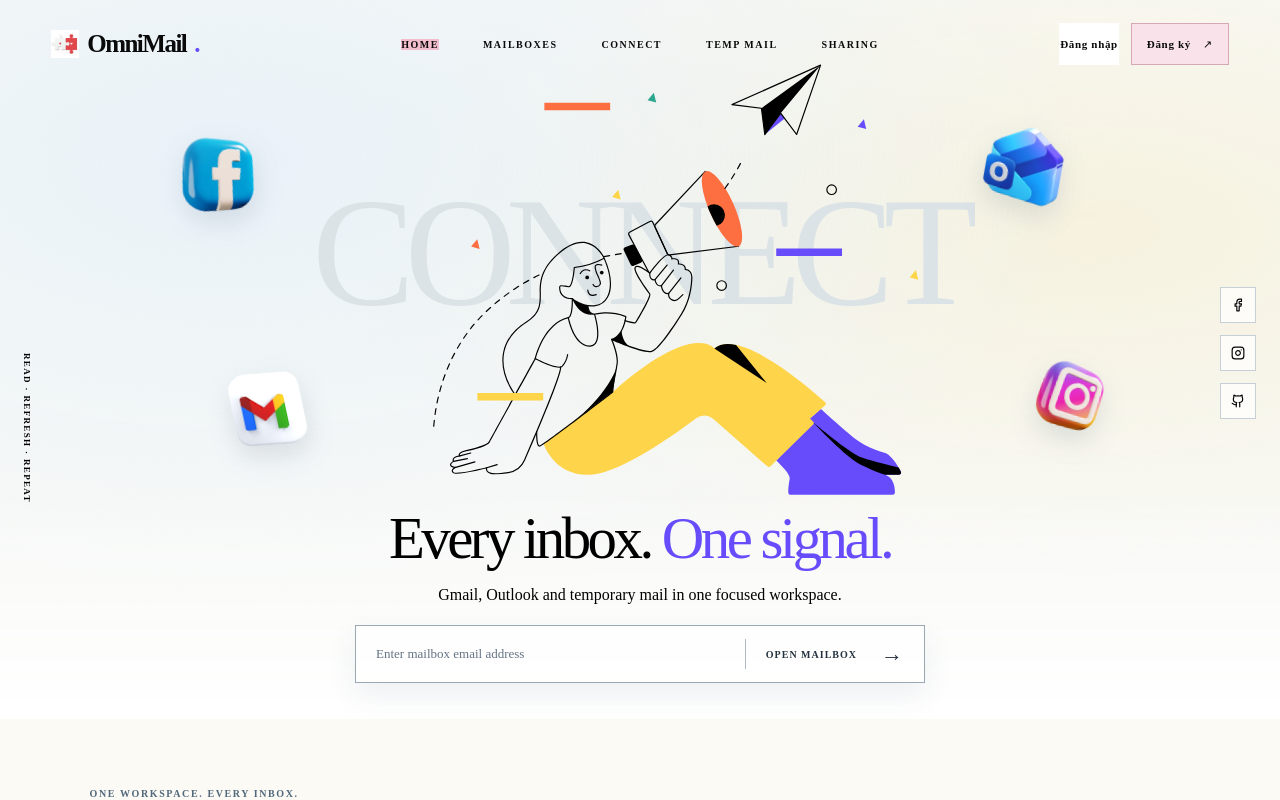
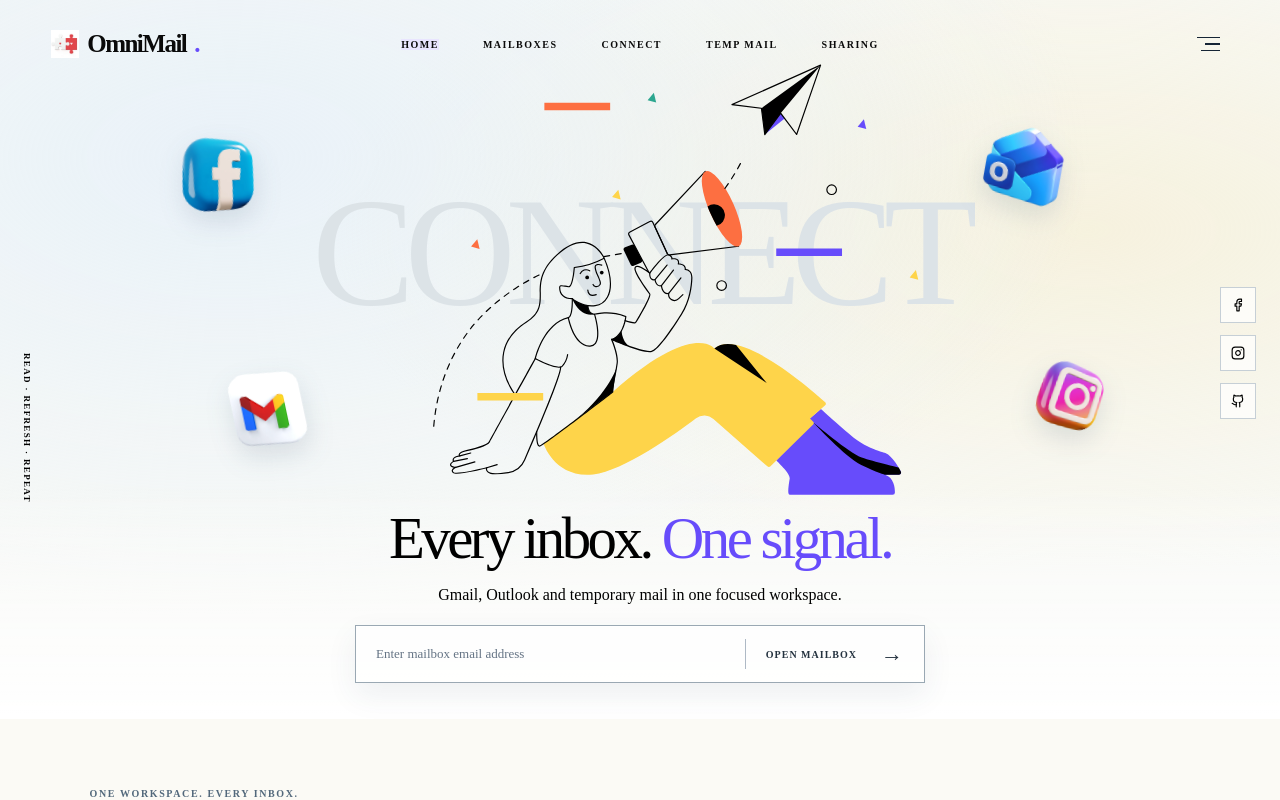
Before and after one commit to NguyenHuuHung-Dev/ommimail, a React (Vite) app in the folder apps/web/: page / in a window 1280 px wide. Shown: the top 800 px of the page. Built offline with nearby package versions, Linux system fonts and the light colour scheme; no server answers.

Commit message:
feat(web): move account actions into a compact user menu

```diff
--- a/apps/web/src/MailApp.tsx
+++ b/apps/web/src/MailApp.tsx
@@ -220,6 +220,7 @@ export function MailApp() {
     qc.clear();
     navigate("/", { replace: true });
   };
+  const profileName = me?.displayName?.trim() || auth.currentUser?.displayName?.trim() || me?.email?.split("@")[0] || auth.currentUser?.email?.split("@")[0] || "Tài khoản";
   if (page === "home")
     return (
       <>
@@ -228,7 +229,7 @@ export function MailApp() {
           mode="member"
           ready={!mePending}
           onOpenProfile={() => setProfileOpen(true)}
-          profileInitials={initials(me?.displayName ?? me?.email ?? auth.currentUser?.email ?? undefined)}
+          profileName={profileName}
           onSearchMail={(value) => {
             setUI({
               selectedMessage: null,
@@ -250,7 +251,7 @@ export function MailApp() {
           ready={!mePending}
           role={me?.role ?? "basic"}
           unreadCount={allMessages.filter((m) => !m.isRead).length}
-          profileInitials={initials(me?.displayName ?? me?.email ?? auth.currentUser?.email ?? undefined)}
+          profileName={profileName}
           onOpenProfile={() => setProfileOpen(true)}
           onLogout={logout}
       />
--- a/apps/web/src/PrivatePages.tsx
+++ b/apps/web/src/PrivatePages.tsx
@@ -37,6 +37,7 @@ export function HomeRoute() {
       ) : (
         <HomeLanding
           mode={user ? "unverified" : "guest"}
+          profileName={user?.displayName?.trim() || user?.email?.split("@")[0] || "Tài khoản"}
           ready={!loading}
           onLogout={() => void signOut(auth)}
         />
--- a/apps/web/src/SiteHeader.tsx
+++ b/apps/web/src/SiteHeader.tsx
@@ -1,12 +1,16 @@
 import {
   AtSign,
+  ArrowUpRight,
   Inbox,
   LayoutDashboard,
+  LogIn,
   LogOut,
   Plus,
   ShieldCheck,
   UserRoundCheck,
+  UserRound,
 } from "lucide-react";
+import { useEffect, useId, useRef, useState } from "react";
 import { Link, useLocation } from "react-router-dom";
 import "./site-header.css";
 
@@ -16,7 +20,7 @@ export type SiteHeaderProps = {
   mode?: "guest" | "member" | "unverified";
   ready?: boolean;
   role?: NavigationRole;
-  profileInitials?: string;
+  profileName?: string;
   unreadCount?: number;
   onOpenProfile?: () => void;
   onLogout?: () => void;
@@ -27,12 +31,35 @@ export function SiteHeader({
   mode = "guest",
   ready = true,
   role,
-  profileInitials = "OM",
+  profileName = "Tài khoản",
   unreadCount = 0,
   onOpenProfile,
   onLogout,
 }: SiteHeaderProps) {
   const { pathname } = useLocation();
+  const [accountOpen, setAccountOpen] = useState(false);
+  const accountRef = useRef<HTMLDivElement>(null);
+  const triggerRef = useRef<HTMLButtonElement>(null);
+  const accountMenuId = useId();
+  useEffect(() => setAccountOpen(false), [pathname, mode, ready]);
+  useEffect(() => {
+    if (!accountOpen) return;
+    const outside = (event: PointerEvent) => {
+      if (!accountRef.current?.contains(event.target as Node))
+        setAccountOpen(false);
+    };
+    const escape = (event: KeyboardEvent) => {
+      if (event.key !== "Escape") return;
+      setAccountOpen(false);
+      triggerRef.current?.focus();
+    };
+    document.addEventListener("pointerdown", outside);
+    document.addEventListener("keydown", escape);
+    return () => {
+      document.removeEventListener("pointerdown", outside);
+      document.removeEventListener("keydown", escape);
+    };
+  }, [accountOpen]);
   const items = [
     { to: "/", label: "Home", icon: LayoutDashboard },
     { to: "/app/mailboxes", label: "Mailboxes", icon: Inbox },
@@ -92,43 +119,114 @@ export function SiteHeader({
           <span className="site-session-loading" role="status">
             Đang kết nối…
           </span>
-        ) : mode === "guest" ? (
+        ) : (
+          <div
+            className="site-account-controls"
+            ref={accountRef}
+            onBlur={(event) => {
+              if (!event.currentTarget.contains(event.relatedTarget))
+                setAccountOpen(false);
+            }}
+          >
+            {mode !== "guest" && (
+              <div className="site-account-identity">
+                <strong title={profileName}>{profileName}</strong>
+                <small>
+                  {mode === "unverified"
+                    ? "Chưa xác minh"
+                    : role === "admin"
+                      ? "Quản trị viên"
+                      : role === "premium"
+                        ? "Premium"
+                        : "Basic"}
+                </small>
+              </div>
+            )}
+            <button
+              className="site-account-trigger"
+              ref={triggerRef}
+              type="button"
+              aria-label="Menu tài khoản"
+              aria-expanded={accountOpen}
+              aria-controls={accountMenuId}
+              onClick={() => setAccountOpen((open) => !open)}
+            >
+              <span className="site-menu-lines" aria-hidden="true">
+                <i />
+                <i />
+                <i />
+              </span>
+            </button>
+            {accountOpen && (
+              <nav
+                className="site-account-menu"
+                id={accountMenuId}
+                aria-label="Tài khoản"
+              >
+                {mode === "guest" ? (
                   <>
-            <Link className="site-login" to="/login">
+                    <Link
+                      className="site-login"
+                      to="/login"
+                      onClick={() => setAccountOpen(false)}
+                    >
+                      <LogIn size={16} aria-hidden="true" />
                       Đăng nhập
                     </Link>
-            <Link className="site-register" to="/register">
-              Đăng ký <span aria-hidden="true">↗</span>
+                    <Link
+                      className="site-register"
+                      to="/register"
+                      onClick={() => setAccountOpen(false)}
+                    >
+                      Đăng ký
+                      <ArrowUpRight size={16} aria-hidden="true" />
                     </Link>
                   </>
                 ) : (
                   <>
-            {mode === "unverified" ? (
-              <Link className="site-register" to="/verify-email">
+                    {mode === "unverified" && (
+                      <Link
+                        className="site-register"
+                        to="/verify-email"
+                        onClick={() => setAccountOpen(false)}
+                      >
+                        <ShieldCheck size={16} aria-hidden="true" />
                         Xác minh email
                       </Link>
-            ) : null}
-            <button
-              className="site-signout"
-              type="button"
-              onClick={onLogout}
-              aria-label="Đăng xuất"
-              title="Đăng xuất"
-            >
-              <LogOut size={17} />
-            </button>
+                    )}
                     {mode === "member" && (
                       <button
                         className="site-profile"
                         type="button"
-                onClick={onOpenProfile}
+                        onClick={() => {
+                          setAccountOpen(false);
+                          onOpenProfile?.();
+                        }}
                         title="Quản lý hồ sơ"
                         aria-label="Quản lý hồ sơ"
                       >
-                {profileInitials}
+                        <UserRound size={16} aria-hidden="true" />
+                        <span>Hồ sơ</span>
                       </button>
                     )}
+                    <button
+                      className="site-signout"
+                      type="button"
+                      onClick={() => {
+                        setAccountOpen(false);
+                        onLogout?.();
+                      }}
+                      aria-label="Đăng xuất"
+                      title="Đăng xuất"
+                    >
+                      <LogOut size={16} aria-hidden="true" />
+                      <span>Đăng xuất</span>
+                    </button>
                   </>
+                )}
+              </nav>
+            )}
+          </div>
         )}
       </div>
     </header>
--- a/apps/web/src/site-header.css
+++ b/apps/web/src/site-header.css
@@ -12,7 +12,7 @@
   isolation: isolate;
 }
 #root .site-header--workspace {
-  border-bottom: 1px solid #eadde1;
+  border-bottom: 1px solid var(--color-line);
 }
 /* Page-wide font rules must not change navigation between routes. */
 #root header.site-header,
@@ -46,7 +46,7 @@
   mix-blend-mode: multiply;
 }
 .site-header .site-brand-dot {
-  color: #e8a8ba;
+  color: var(--color-accent-light);
 }
 .site-header .site-navigation {
   display: flex;
@@ -76,10 +76,10 @@
   display: none;
 }
 .site-header .site-nav-link:hover {
-  color: #c66f8a;
+  color: var(--color-accent);
 }
 .site-header .site-nav-link.is-active > span {
-  background: #f2bdcc;
+  background: var(--color-accent-soft);
 }
 .site-header .site-unread {
   position: absolute;
@@ -99,7 +99,7 @@
   align-items: center;
   justify-content: flex-end;
   justify-self: end;
-  gap: 12px;
+  gap: 8px;
   min-width: 0;
 }
 .site-header .site-login,
@@ -107,78 +107,168 @@
   display: inline-flex;
   align-items: center;
   justify-content: center;
-  gap: 12px;
+  gap: 8px;
   min-height: 42px;
-  padding: 0 15px;
-  border: 1px solid #0a0a0a;
-  border-radius: 0;
-  color: #0a0a0a;
-  background: #fff;
-  font-size: 11px;
+  padding: 0 16px;
+  border: 1px solid transparent;
+  border-radius: 8px;
+  color: var(--color-ink);
+  background: transparent;
+  font-size: 12px;
   font-weight: 700;
-  letter-spacing: 0.06em;
+  letter-spacing: 0;
   text-transform: none;
   text-decoration: none;
   white-space: nowrap;
+  transition:
+    background 160ms ease,
+    border-color 160ms ease,
+    box-shadow 160ms ease;
 }
 .site-header .site-login {
-  padding-inline: 0;
-  border-color: transparent;
+  padding-inline: 12px;
 }
 .site-header .site-register {
-  background: #f9e2e9;
-  border-color: #d6a8b5;
+  background: var(--color-accent);
+  border-color: var(--color-accent);
+  color: #fff;
+  box-shadow:
+    inset 0 1px 0 #ffffff30,
+    0 4px 10px #674cfb1a;
 }
-#root .site-header .site-profile,
-#root .site-header .site-signout {
+.site-account-controls {
+  position: relative;
+  display: flex;
+  align-items: center;
+  gap: 16px;
+}
+.site-header .site-account-identity {
+  display: grid;
+  gap: 5px;
+  max-width: 150px;
+  text-align: right;
+}
+.site-header .site-account-identity strong {
+  overflow: hidden;
+  text-overflow: ellipsis;
+  white-space: nowrap;
+  color: var(--color-ink-deep);
+  font-size: 13px;
+  font-weight: 700;
+  line-height: 1.15;
+}
+.site-header .site-account-identity small {
+  color: var(--color-muted);
+  font-size: 11px;
+  line-height: 1.15;
+}
+#root .site-header .site-account-trigger {
   display: grid;
   place-items: center;
-  flex: none;
-  width: 48px;
-  height: 48px;
-  margin: 0;
+  width: 40px;
+  height: 40px;
   padding: 0;
-  border: 1px solid #d6a8b5;
-  border-radius: 50%;
-  background: #f9e2e9;
-  color: #0a0a0a;
-  font-size: 11px;
-  font-weight: 900;
-  line-height: normal;
-  text-transform: none;
-  letter-spacing: 0;
+  border: 0;
+  border-radius: 6px;
+  background: transparent;
+  color: var(--color-ink-deep);
   cursor: pointer;
 }
-#root .site-header .site-profile {
-  border-color: #080808;
-  background: #080808;
-  color: #fff;
+#root .site-header .site-account-trigger:hover,
+#root .site-header .site-account-trigger[aria-expanded="true"] {
+  background: var(--color-accent-soft);
+  color: var(--color-accent-text);
+}
+.site-menu-lines {
+  display: flex;
+  flex-direction: column;
+  align-items: flex-end;
+  gap: 5px;
+}
+.site-menu-lines i {
+  display: block;
+  height: 1.5px;
+  width: 23px;
+  background: currentColor;
+}
+.site-menu-lines i:nth-child(2) {
+  width: 15px;
+}
+.site-menu-lines i:nth-child(3) {
+  width: 19px;
+}
+.site-header .site-account-menu {
+  position: absolute;
+  z-index: 30;
+  top: calc(100% + 14px);
+  right: 0;
+  display: grid;
+  gap: 4px;
+  width: 194px;
+  padding: 7px;
+  border: 1px solid var(--color-line);
+  border-radius: 9px;
+  background: #fff;
+  box-shadow:
+    0 4px 8px #24364808,
+    0 16px 36px #2436481a;
+}
+#root .site-header .site-account-menu :is(a, button) {
+  display: flex;
+  align-items: center;
+  justify-content: flex-start;
+  gap: 10px;
+  width: 100%;
+  min-height: 42px;
+  margin: 0;
+  padding: 0 12px;
+  border: 0;
+  border-radius: 5px;
+  background: transparent;
+  box-shadow: none;
+  color: var(--color-ink);
+  font-size: 13px;
+  font-weight: 400;
+  letter-spacing: 0;
+  text-align: left;
+  text-decoration: none;
+  cursor: pointer;
+}
+#root .site-header .site-account-menu :is(a, button):hover {
+  background: var(--color-surface-blue);
+}
+#root .site-header .site-account-menu .site-signout {
+  color: var(--color-danger);
+}
+#root .site-header .site-account-menu .site-signout:hover {
+  background: var(--color-danger-soft);
 }
 .site-header .site-register:hover {
-  border-color: #0a0a0a;
-}
-#root .site-header .site-profile:hover {
-  background: #56303f;
-}
-#root .site-header .site-signout:hover {
-  background: #f2bdcc;
+  background: var(--color-accent-hover);
+  border-color: var(--color-accent-hover);
+  box-shadow: 0 4px 12px #674cfb2b;
 }
 .site-header .site-login:hover {
-  text-decoration: underline;
-  text-underline-offset: 5px;
+  background: #ffffffb3;
+  border-color: var(--color-line);
 }
 .site-header a:focus-visible,
 .site-header button:focus-visible {
-  outline: 2px solid #b66182;
+  outline: 2px solid var(--color-accent);
   outline-offset: 5px;
 }
 .site-session-loading {
   min-width: 120px;
-  color: #8a6a77;
+  color: var(--color-muted);
   font-size: 11px;
   text-align: right;
 }
-@media (max-width: 1100px) {
+@media (prefers-reduced-motion: reduce) {
+  .site-header :is(.site-login, .site-register, .site-profile, .site-signout) {
+    transition: none;
+  }
+}
+@media (max-width: 1200px) {
   #root .site-header {
     grid-template-columns: minmax(0, 1fr) auto;
     grid-template-rows: auto auto;
@@ -218,19 +308,34 @@
   .site-header-actions {
     gap: 8px;
   }
-  #root .site-header .site-profile {
-    width: 40px;
-    height: 40px;
+  .site-account-controls {
+    gap: 10px;
+  }
+  .site-header .site-account-identity {
+    max-width: clamp(72px, 23vw, 110px);
+  }
+  .site-header .site-account-identity strong {
+    font-size: 12px;
+  }
+  .site-header .site-account-identity small {
+    font-size: 10px;
+  }
+  #root .site-header .site-account-trigger {
+    width: 36px;
+    height: 36px;
+  }
+  .site-header .site-account-menu {
+    top: calc(100% + 10px);
   }
   .site-header .site-login,
   .site-header .site-register {
-    min-height: 36px;
-    padding-inline: 9px;
+    min-height: 38px;
+    padding-inline: 11px;
     gap: 5px;
-    font-size: 10px;
+    font-size: 11px;
   }
   .site-header .site-login {
-    padding-inline: 0;
+    padding-inline: 8px;
   }
   .site-header .site-navigation {
     justify-content: flex-start;
```
Also changed, not shown: 2 other files (tests, documents, lock files or other folders). Lines whose indentation alone changed are shown as unchanged.
